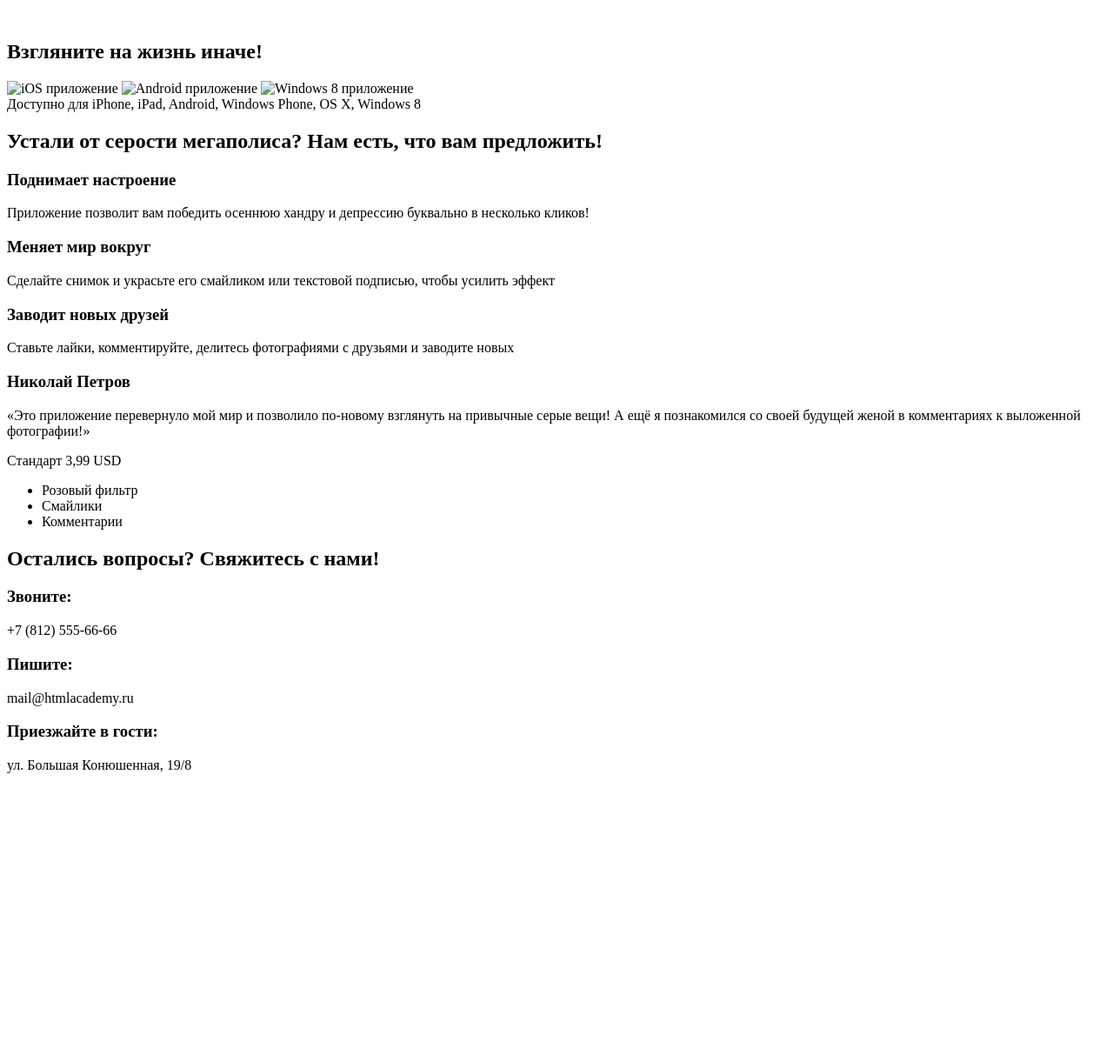
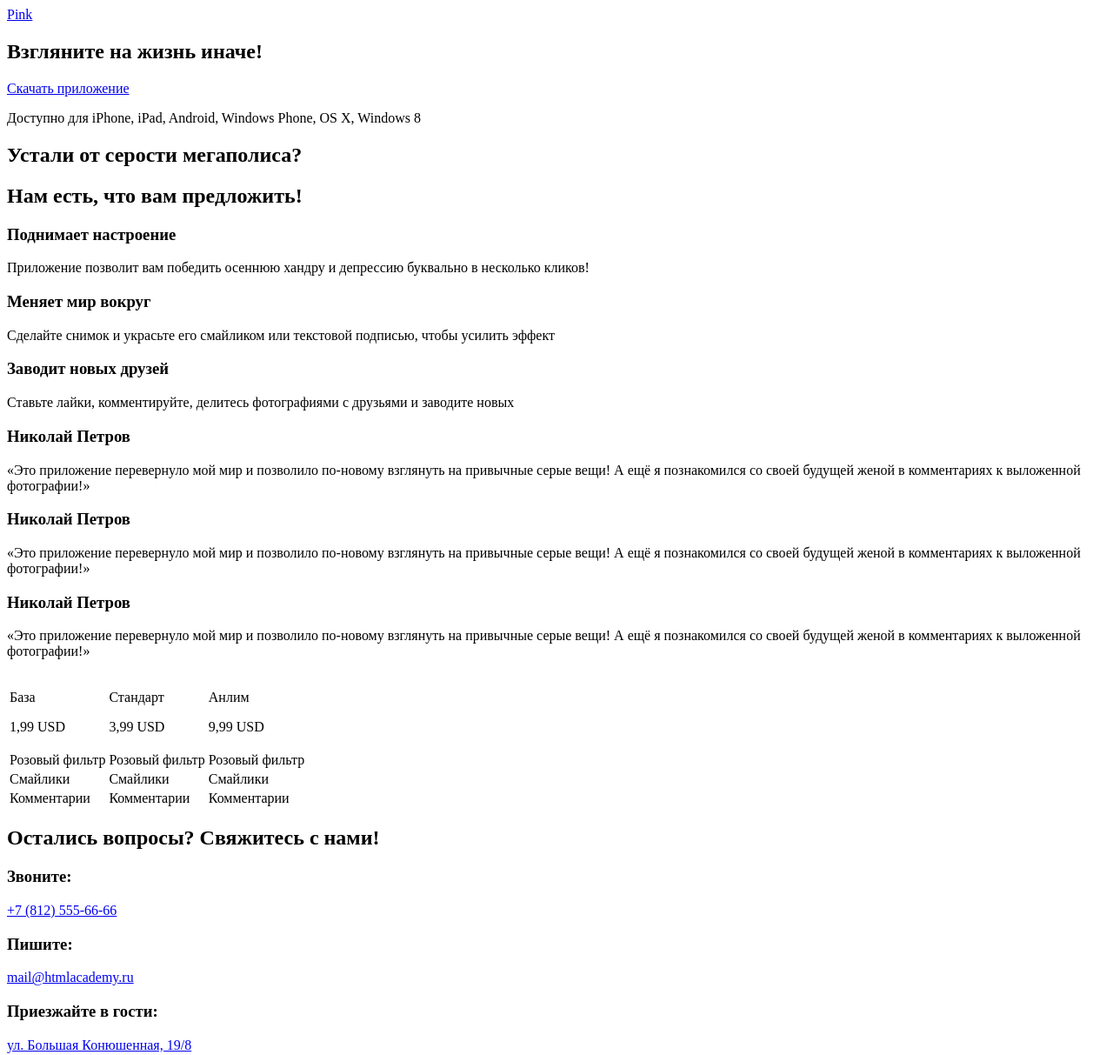
Before and after one commit to adaptedbee/98316-pink, a website: page index.html in a window 1280 px wide. Shown: the whole page at 87% size. Before the commit the page ends 897 px from the top, so only its background shows below. Drawn offline with Linux system fonts and the light colour scheme.

Commit message:
Правки разметки

```diff
--- a/index.html
+++ b/index.html
@@ -8,20 +8,21 @@
   <body>
 		<div class="intro">
 			<div class="top-menu">
-				<a href="#" class="logo"><img src=""></a>
+				<a href="#" class="logo">Pink</a>
 				<div class="menu-icon"></div>
 			</div>
 			<h2>Взгляните на жизнь иначе!</h2>
-			<a href="#" class="app"></a>
+			<a href="#" class="app">Скачать приложение</a>
 			<div class="applications">
-				<img src="" width="" height="" alt="iOS приложение">
-				<img src="" width="" height="" alt="Android приложение">
-				<img src="" width="" height="" alt="Windows 8 приложение">
+				<div class="application-ios"></div>
+				<div class="application-android"></div>
+				<div class="application-windows8"></div>
 			</div>
-			<span>Доступно для iPhone, iPad, Android, Windows Phone, OS X, Windows 8</span>
+			<p>Доступно для iPhone, iPad, Android, Windows Phone, OS X, Windows 8</p>
 		</div>
 		<div class="information">
-			<h2>Устали от серости мегаполиса? Нам есть, что вам предложить!</h2>
+			<h2>Устали от серости мегаполиса?</h2>
+			<h2>Нам есть, что вам предложить!</h2>
 			<h3>Поднимает настроение</h3>
 			<p>Приложение позволит вам победить осеннюю хандру и депрессию буквально в несколько кликов!</p>
 			<h3>Меняет мир вокруг</h3>
@@ -30,26 +31,63 @@
 			<p>Ставьте лайки, комментируйте, делитесь фотографиями с друзьями и заводите новых</p>
 		</div>
 		<div class="review">
-			<h3>Николай Петров</h3>
-			<p>«Это приложение перевернуло мой мир и позволило по-новому взглянуть на привычные серые вещи! А ещё я познакомился со своей будущей женой в комментариях к выложенной фотографии!»</p>
+			<div class="slide">
+				<h3>Николай Петров</h3>
+				<p>«Это приложение перевернуло мой мир и позволило по-новому взглянуть на привычные серые вещи! А ещё я познакомился со своей будущей женой в комментариях к выложенной фотографии!»</p>
+			</div>
+			<div class="slide">
+				<h3>Николай Петров</h3>
+				<p>«Это приложение перевернуло мой мир и позволило по-новому взглянуть на привычные серые вещи! А ещё я познакомился со своей будущей женой в комментариях к выложенной фотографии!»</p>
+			</div>
+			<div class="slide">
+				<h3>Николай Петров</h3>
+				<p>«Это приложение перевернуло мой мир и позволило по-новому взглянуть на привычные серые вещи! А ещё я познакомился со своей будущей женой в комментариях к выложенной фотографии!»</p>
+			</div>
+			<div class="controls"></div>
 		</div>
 		<div class="price">
-			<span class="app-type">Стандарт</span>
-			<span class="app-price">3,99 USD</span>
-			<ul>
-				<li>Розовый фильтр</li>
-				<li>Смайлики</li>
-				<li>Комментарии</li>
-			</ul>
+			<table>
+				<thead>
+					<td>
+						<p class="app-type">База</p>
+						<p class="app-price">1,99 USD</p>
+					</td>
+					<td class="hit">
+						<p>Стандарт</p>
+						<p>3,99 USD</p>
+					</td>
+					<td>
+						<p>Анлим</p>
+						<p>9,99 USD</p>
+					</td>
+				</thead>
+				<tbody>
+					<tr>
+						<td class="yes">Розовый фильтр</td>
+						<td class="yes">Розовый фильтр</td>
+						<td class="yes">Розовый фильтр</td>
+					</tr>
+					<tr>
+						<td class="no">Смайлики</td>
+						<td class="yes">Смайлики</td>
+						<td class="yes">Смайлики</td>
+					</tr>
+					<tr>
+						<td class="no">Комментарии</td>
+						<td class="no">Комментарии</td>
+						<td class="yes">Комментарии</td>
+					</tr>
+				</tbody>
+			</table>
 		</div>
 		<div class="contacts">
 			<h2>Остались вопросы? Свяжитесь с нами!</h2>
 			<h3>Звоните:</h3>
-			<span class="contact">+7 (812) 555-66-66</span>
+			<a class="contact" href="tel:+78125556666">+7 (812) 555-66-66</a>
 			<h3>Пишите:</h3>
-			<span class="contact">mail@htmlacademy.ru</span>
+			<a class="contact" href="mailto:mail@htmlacademy.ru">mail@htmlacademy.ru</a>
 			<h3>Приезжайте в гости:</h3>
-			<span class="contact">ул. Большая Конюшенная, 19/8</span>
+			<a class="contact" href="#">ул. Большая Конюшенная, 19/8</a>
 			<div class="map"></div>
 		</div>
 
```
